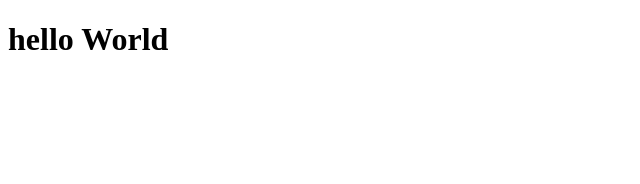
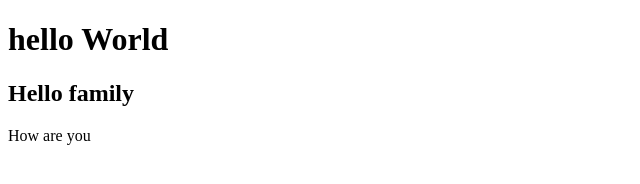
Before and after one commit to iamalaminshanto/my-first-website, a plain HTML site: page index.html in a window 1280 px wide. Shown: the whole page, without its empty margins (0-640 px from the left). Drawn offline with Linux system fonts and the light colour scheme.

Commit message:
ok agreement

```diff
--- a/index.html
+++ b/index.html
@@ -7,6 +7,9 @@
 </head>
 <body>
     <h1>hello World</h1>
+    <h2>Hello family</h2>
+    <p>How are you</p>
+
 
 </body>
 </html>
```
